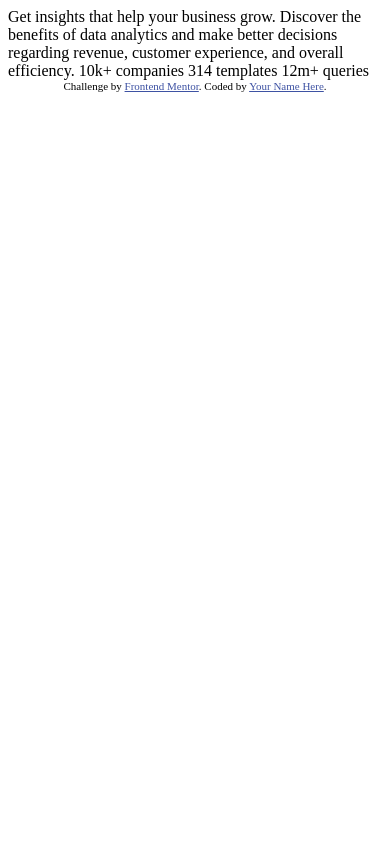
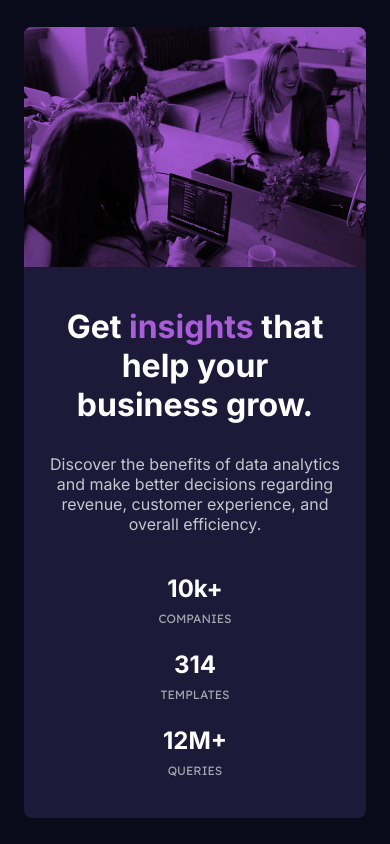
Before and after one commit to pavannirmal07/frontend-mentor-challenges, a plain HTML site: page stats-preview-card-component/index.html in a window 390 px wide. Drawn offline with Linux system fonts and the light colour scheme.

Commit message:
feat: complete responsive stats preview card

```diff
--- a/stats-preview-card-component/index.html
+++ b/stats-preview-card-component/index.html
@@ -3,31 +3,41 @@
 <head>
   <meta charset="UTF-8">
   <meta name="viewport" content="width=device-width, initial-scale=1.0"> <!-- displays site properly based on user's device -->
-
+<link rel="stylesheet" href="style.css">
   <link rel="icon" type="image/png" sizes="32x32" href="./images/favicon-32x32.png">
 
   <title>Frontend Mentor | Stats preview card component</title>
-
-  <!-- Feel free to remove these styles or customise in your own stylesheet 👍 -->
-  <style>
-    .attribution { font-size: 11px; text-align: center; }
-    .attribution a { color: hsl(228, 45%, 44%); }
-  </style>
 </head>
 <body>
+<main class="container">
+  <div class="text-container">
+    <h1>Get <span class="insight">insights</span> that help your business grow.</h1>
+    <p>Discover the benefits of data analytics and make better decisions regarding revenue, customer
+  experience, and overall efficiency.</p>
+  <ul class="stats">
+    <li class="stats-box">
+    <div class="stats-heading">10k+</div>
+    <div class="stats-content">COMPANIES</div>
+    </li>
 
-  Get insights that help your business grow.
+    <li class="stats-box">
+    <div class="stats-heading">314</div>
+    <div class="stats-content">TEMPLATES</div>
+    </li>
 
-  Discover the benefits of data analytics and make better decisions regarding revenue, customer
-  experience, and overall efficiency.
+    <li class="stats-box">
+    <div class="stats-heading"> 12M+ </div>
+    <div class="stats-content">QUERIES</div>
+    </li>
+  </ul>
+  </div>
+  <div class="image-container">
+  <picture>
+    <source media="(min-width: 1000px)" srcset="images/image-header-desktop.jpg">
+    <img src="images/image-header-mobile.jpg" alt="people working in an office">
+  </picture>
+</div>
 
-  10k+ companies
-  314 templates
-  12m+ queries
-
-  <div class="attribution">
-    Challenge by <a href="https://www.frontendmentor.io?ref=challenge" target="_blank">Frontend Mentor</a>.
-    Coded by <a href="#">Your Name Here</a>.
-  </div>
+</main>
 </body>
 </html>
--- /dev/null
+++ b/stats-preview-card-component/style.css
@@ -0,0 +1,119 @@
+@import url('https://fonts.googleapis.com/css2?family=Inter:ital,opsz,wght@0,14..32,100..900;1,14..32,100..900&family=Lexend+Deca:wght@100..900&display=swap');
+
+:root {
+    --color-Navy-950: hsl(233, 47%, 7%);
+    --color-Blue-950: hsl(244, 37%, 16%);
+    --color-Purple-500: hsl(277, 64%, 61%);
+    --color-main-heading-stats: hsl(0, 0%, 100%);
+    --color-main-paragraph: hsla(0, 0%, 100%, 0.75);
+    --color-stat-headings: hsla(0, 0%, 100%, 0.6);
+}
+*{
+    box-sizing: border-box;
+    margin: 0;
+    padding: 0;
+}
+
+body{
+  font-family: 'Inter',sans-serif;
+  display: flex;
+  justify-content: center;
+  align-items: center;
+  min-height: 100vh;
+  background-color: var(--color-Navy-950);
+}
+
+.container{
+    display: flex;
+    flex-direction: column-reverse;
+    max-width: 1110px;
+    width: 100%;
+    background-color: var(--color-Blue-950);
+    border-radius: 8px;
+    overflow: hidden;
+    margin: 24px;
+}
+
+.stats{
+   display: flex;
+    flex-direction: column;
+    gap: 24px;
+    margin-top: 24px;
+    list-style: none;
+}
+
+.text-container h1{
+    color: var(--color-main-heading-stats);
+    margin-bottom: 30px;
+
+}
+
+.text-container p{
+color: var(--color-main-paragraph);
+margin-bottom: 40px;
+}
+
+
+.stats-heading{
+color: var(--color-main-heading-stats);
+font-weight: 700;
+font-size: 24px;
+margin-bottom: 8px;
+}
+
+.insight{
+    color: var(--color-Purple-500);
+}
+
+
+.text-container{
+    padding: 40px 24px;
+    text-align: center;
+}
+
+.image-container{
+     width: 100%;
+     height: 240px;
+  background-color: var(--color-Purple-500);
+}
+
+.image-container img{
+    width: 100%;
+    height: 100%;
+    object-fit: cover;
+    mix-blend-mode: multiply;
+}
+.stats-content{
+    color: var(--color-stat-headings);
+    font-size: 12px;
+    font-family: 'Lexend Deca', sans-serif;
+    font-weight: 400;
+}
+
+@media (min-width: 1000px) {
+    .container {
+        flex-direction: row;
+        text-align: left;
+    }
+
+    .image-container {
+        height: auto;
+        flex: 1 1 50%;
+    }
+
+    .text-container {
+        flex: 1 1 50%;
+        padding: 72px;
+        text-align: left;
+    }
+
+    .stats {
+        flex-direction: row;
+        gap: 64px;
+        margin-top: 72px;
+    }
+
+    .text-container p {
+        margin-bottom: 72px;
+    }
+}
```
Also changed, not shown: stats-preview-card-component/style-guide.md (+1 -1 lines).
